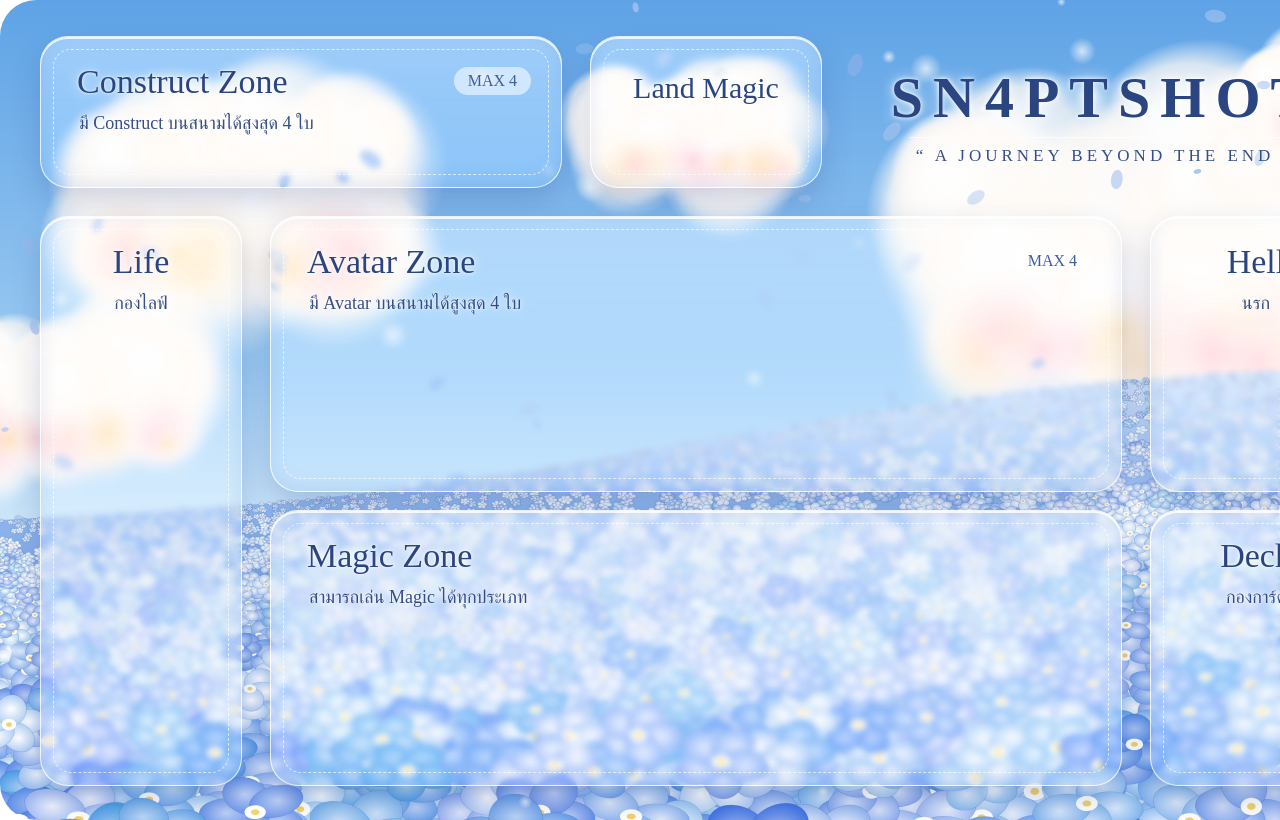
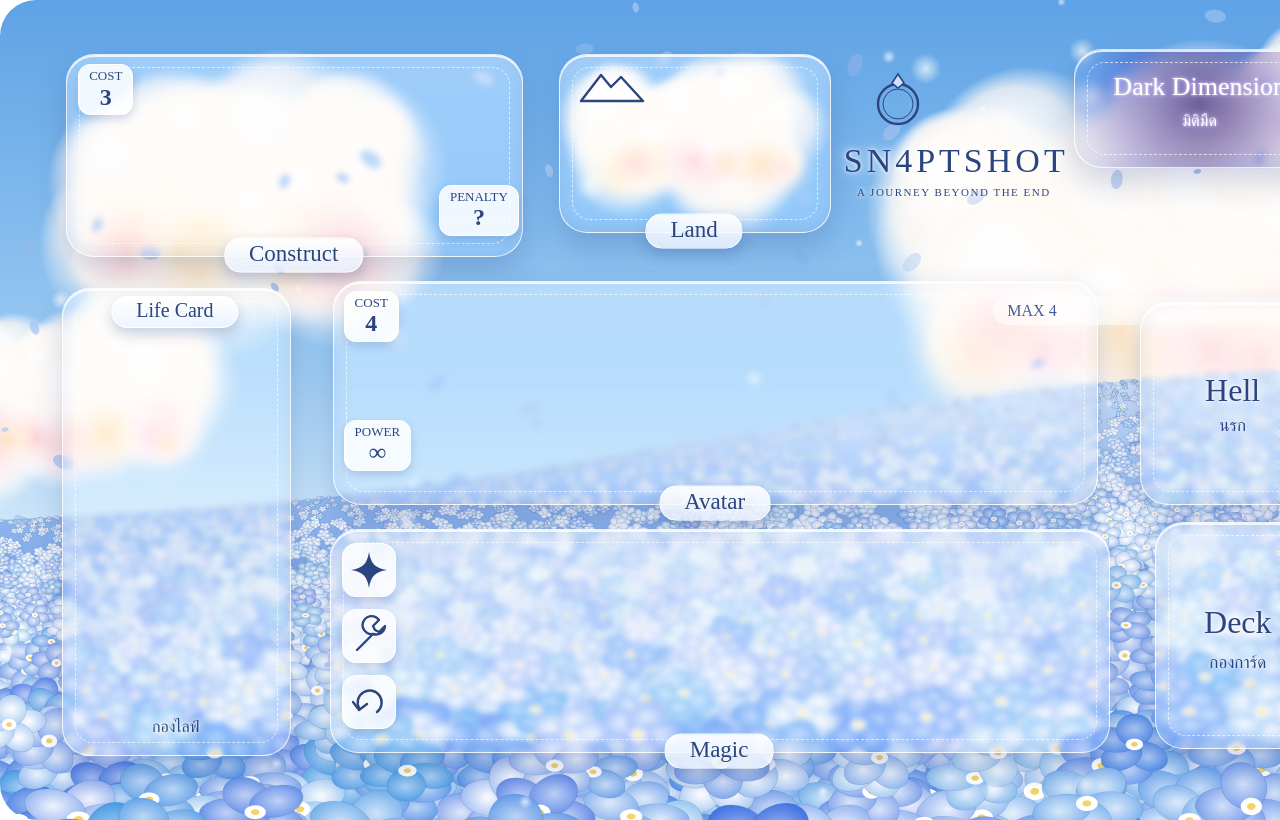
Before and after one commit to agentadamfrompaweenees-gif/rep-ledger, a plain HTML site: page playmat/source.html in a window 1280 px wide. Shown: the top 820 px of the page. Drawn offline with Linux system fonts and the light colour scheme; a web font is replaced by a local one.

Commit message:
Playmat v6: reference layout (zone/text positions) on nemophila theme
Co-Authored-By: Claude Opus 5.5 <noreply@anthropic.com>
Claude-Session: https://claude.ai/code/session_01H1MDKb33Jh5BXPsdCQTpch

```diff
--- a/playmat/source.html
+++ b/playmat/source.html
@@ -14,16 +14,18 @@ border:1.5px solid rgba(255,255,255,.75);box-shadow:0 14px 30px rgba(40,70,140,.
 .sig{position:absolute;left:850px;top:36px;width:510px;height:150px;text-align:center;color:#2B4580;text-shadow:0 0 14px #fff,0 0 4px #fff}
 .sig b{display:block;font-family:Cg;font-size:58px;letter-spacing:10px;font-weight:600;margin-top:28px;font-variant-numeric:lining-nums}
 .sig i{display:block;font-family:Cg;font-style:normal;font-size:17px;letter-spacing:4px;white-space:nowrap;opacity:.95;border-top:1px solid rgba(255,255,255,.7);margin:6px 60px 0;padding-top:8px}
+.lab{position:absolute;transform:translate(-50%,-50%);font-family:Sr;font-size:23px;color:#2B4580;padding:2px 24px 5px;border-radius:16px;
+background:linear-gradient(180deg,rgba(255,255,255,.92),rgba(235,243,255,.85));border:1.5px solid #fff;box-shadow:0 6px 14px rgba(40,70,140,.25);white-space:nowrap}
+.lab small{display:block;font-family:An;font-size:15px;text-align:center;margin-top:-4px;color:#5a73a8}
+.bd{position:absolute;font-family:An;font-size:13px;color:#2B4580;background:rgba(255,255,255,.85);border:1.5px solid #fff;border-radius:12px;padding:4px 10px;text-align:center;line-height:1.1;box-shadow:0 4px 10px rgba(40,70,140,.2)}
+.bd b{display:block;font-family:Sr;font-size:24px}
+.ic{position:absolute;width:52px;height:52px;border-radius:14px;background:rgba(255,255,255,.8);border:1.5px solid #fff;display:grid;place-items:center;box-shadow:0 4px 10px rgba(40,70,140,.2)}
+.dd{background:radial-gradient(circle at 50% 45%,rgba(60,40,120,.75),rgba(90,70,170,.35) 60%,rgba(255,255,255,.15));}
+.dd .t2{color:#fff;text-shadow:0 0 10px #b9a3ff,0 0 3px #fff}
+.t2{position:absolute;left:0;right:0;text-align:center;font-family:Sr;color:#2B4580;text-shadow:0 0 12px #fff,0 0 3px #fff}
+.sig2{position:absolute;text-align:center;font-family:Cg;color:#2B4580;text-shadow:0 0 14px #fff,0 0 4px #fff;font-variant-numeric:lining-nums}
 </style></head><body><div id="m"><canvas id="c" width="2800" height="1640"></canvas>
-<div class="z" style="left:40px;top:36px;width:520px;height:150px"><div class="t">Construct Zone</div><div class="s">มี Construct บนสนามได้สูงสุด 4 ใบ</div><div class="pill">MAX 4</div></div>
-<div class="z c" style="left:590px;top:36px;width:230px;height:150px"><div class="t" style="font-size:30px;top:34px">Land Magic</div></div>
-<div class="sig"><b>SN4PTSHOT</b><i>“ A JOURNEY BEYOND THE END ”</i></div>
-<div class="z c" style="left:40px;top:216px;width:200px;height:568px"><div class="t">Life</div><div class="s">กองไลฟ์</div></div>
-<div class="z" style="left:270px;top:216px;width:850px;height:274px"><div class="t">Avatar Zone</div><div class="s">มี Avatar บนสนามได้สูงสุด 4 ใบ</div><div class="pill">MAX 4</div></div>
-<div class="z" style="left:270px;top:510px;width:850px;height:274px"><div class="t">Magic Zone</div><div class="s">สามารถเล่น Magic ได้ทุกประเภท</div></div>
-<div class="z c" style="left:1150px;top:216px;width:210px;height:274px"><div class="t">Hell</div><div class="s">นรก</div></div>
-<div class="z c" style="left:1150px;top:510px;width:210px;height:274px"><div class="t">Deck</div><div class="s">กองการ์ด</div></div>
-</div><script>
+<div id="ui"></div></div><script>
 const P={day:{sky:['#5FA3E6','#9CCBF2','#DDEFFC'],rim:'#FFE3B8',rim2:'#FFC9D6',fl:[215,75,68],slope:.32},
 gold:{sky:['#6D9FE0','#B9D2F2','#FCE6CF'],rim:'#FFD08A',rim2:'#FFB0B8',fl:[218,70,66],slope:.26},
 dusk:{sky:['#3B5DAA','#8AA4DE','#E8C9E6'],rim:'#FFC4A0',rim2:'#E7A6E0',fl:[226,62,62],slope:.3}}[location.search.slice(1)||'day'];
@@ -47,4 +49,37 @@ for(let i=0;i<5200;i++){const t=Math.pow(R(),1.6),x=R()*W,top=hy(x),y=top+(H+40-
 for(let i=0;i<70;i++){const x=R()*W,y=R()*H*.85,r=3+R()*9;c.save();c.translate(x,y);c.rotate(R()*7);c.globalAlpha=.35+R()*.45;
  c.fillStyle=`hsl(${P.fl[0]},70%,${70+R()*15}%)`;c.beginPath();c.ellipse(0,0,r*.6,r,0,0,7);c.fill();c.restore();}
 for(let i=0;i<40;i++){const x=R()*W,y=R()*H,r=4+R()*14;const gg=c.createRadialGradient(x,y,0,x,y,r);gg.addColorStop(0,'rgba(255,255,255,.7)');gg.addColorStop(1,'rgba(255,255,255,0)');c.fillStyle=gg;c.beginPath();c.arc(x,y,r,0,7);c.fill();}
+
+const X=r=>40+r*1320/900,Y=r=>30+r*760/530,ui=document.getElementById('ui');
+function zone(x,y,w,hh,cls=''){const d=document.createElement('div');d.className='z '+cls;Object.assign(d.style,{left:X(x)+'px',top:Y(y)+'px',width:(X(x+w)-X(x))+'px',height:(Y(y+hh)-Y(y))+'px'});ui.appendChild(d);return d}
+function add(html){ui.insertAdjacentHTML('beforeend',html)}
+const ST='fill="none" stroke="#2B4580" stroke-width="2.4" stroke-linecap="round" stroke-linejoin="round"';
+// Construct
+zone(18,17,310,140);add(`<div class="lab" style="left:${X(173)}px;top:${Y(157)}px">Construct</div>`);
+add(`<div class="bd" style="left:${X(26)}px;top:${Y(24)}px">COST<b>3</b></div>`);
+add(`<div class="bd" style="left:${X(272)}px;top:${Y(108)}px">PENALTY<b>?</b></div>`);
+// Land
+zone(354,17,184,123);add(`<div class="lab" style="left:${X(446)}px;top:${Y(140)}px">Land</div>`);
+add(`<svg style="position:absolute;left:${X(366)}px;top:${Y(26)}px" width="70" height="40"><path d="M4 34 L24 8 34 20 44 10 66 34Z" fill="#fff" stroke="#2B4580" stroke-width="2.4" stroke-linejoin="round"/></svg>`);
+// signature center
+add(`<svg style="position:absolute;left:${X(585)-34}px;top:${Y(28)}px" width="68" height="60"><circle cx="34" cy="34" r="20" ${ST}/><circle cx="34" cy="34" r="15" fill="none" stroke="#2B4580" stroke-width="1"/><path d="M28 13 l6-9 6 9 -6 5z" fill="#cfe0ff" stroke="#2B4580" stroke-width="1.6"/></svg>`);
+add(`<div class="sig2" style="left:${X(548)}px;top:${Y(78)}px;width:${X(705)-X(548)-10}px;font-size:34px;letter-spacing:4px">SN4PTSHOT</div><div class="sig2" style="left:${X(548)}px;top:${Y(78)+44}px;width:${X(705)-X(548)-10}px;font-size:11px;letter-spacing:1.5px;white-space:nowrap">A JOURNEY BEYOND THE END</div>`);
+// Dark dimension
+const dd=zone(705,13,170,82,'dd');dd.innerHTML='<div class="t2" style="top:22px;font-size:26px">Dark Dimension</div><div class="t2" style="top:62px;font-family:An;font-size:16px">มิติมืด</div>';
+// Life
+zone(15,180,155,325);add(`<div class="lab" style="left:${X(92)}px;top:${Y(197)}px;font-size:20px">Life Card</div><div class="t2" style="left:${X(15)}px;right:auto;width:${X(170)-X(15)}px;top:${Y(480)}px;font-family:An;font-size:16px">กองไลฟ์</div>`);
+// Avatar
+zone(200,175,520,155);add(`<div class="lab" style="left:${X(460)}px;top:${Y(330)}px">Avatar</div>`);
+add(`<div class="bd" style="left:${X(207)}px;top:${Y(182)}px">COST<b>4</b></div><div class="bd" style="left:${X(207)}px;top:${Y(272)}px">POWER<b>∞</b></div>`);
+add(`<div class="pill" style="position:absolute;left:${X(650)}px;top:${Y(186)}px">MAX 4</div>`);
+// Magic
+zone(198,348,530,155);add(`<div class="lab" style="left:${X(463)}px;top:${Y(503)}px">Magic</div>`);
+const ics=[`<path d="M26 8C28 20 32 24 44 26 32 28 28 32 26 44 24 32 20 28 8 26 20 24 24 20 26 8Z" fill="#2B4580"/>`,
+`<path d="M14 40 L30 24" ${ST} stroke-width="5"/><path d="M30 24 a9 9 0 1 1 6 -14 l-6 6 2 4 4 2 6-6 a9 9 0 0 1 -12 8" ${ST}/>`,
+`<path d="M16 32 A12 12 0 1 1 34 36" ${ST} stroke-width="3.5"/><path d="M10 26 L16 34 24 28" ${ST} stroke-width="3.5"/>`];
+ics.forEach((p,i)=>add(`<div class="ic" style="left:${X(206)}px;top:${Y(358+i*46)}px"><svg width="52" height="52">${p}</svg></div>`));
+// Hell
+const he=zone(750,190,125,140);he.innerHTML='<div class="t2" style="top:34%;font-size:32px">Hell</div><div class="t2" style="top:56%;font-family:An;font-size:17px">นรก</div>';
+// Deck
+const de=zone(760,343,112,157);de.innerHTML='<div class="t2" style="top:36%;font-size:32px">Deck</div><div class="t2" style="top:58%;font-family:An;font-size:17px">กองการ์ด</div>';
 </script></body></html>
```
Also changed, not shown: 3 other files.
